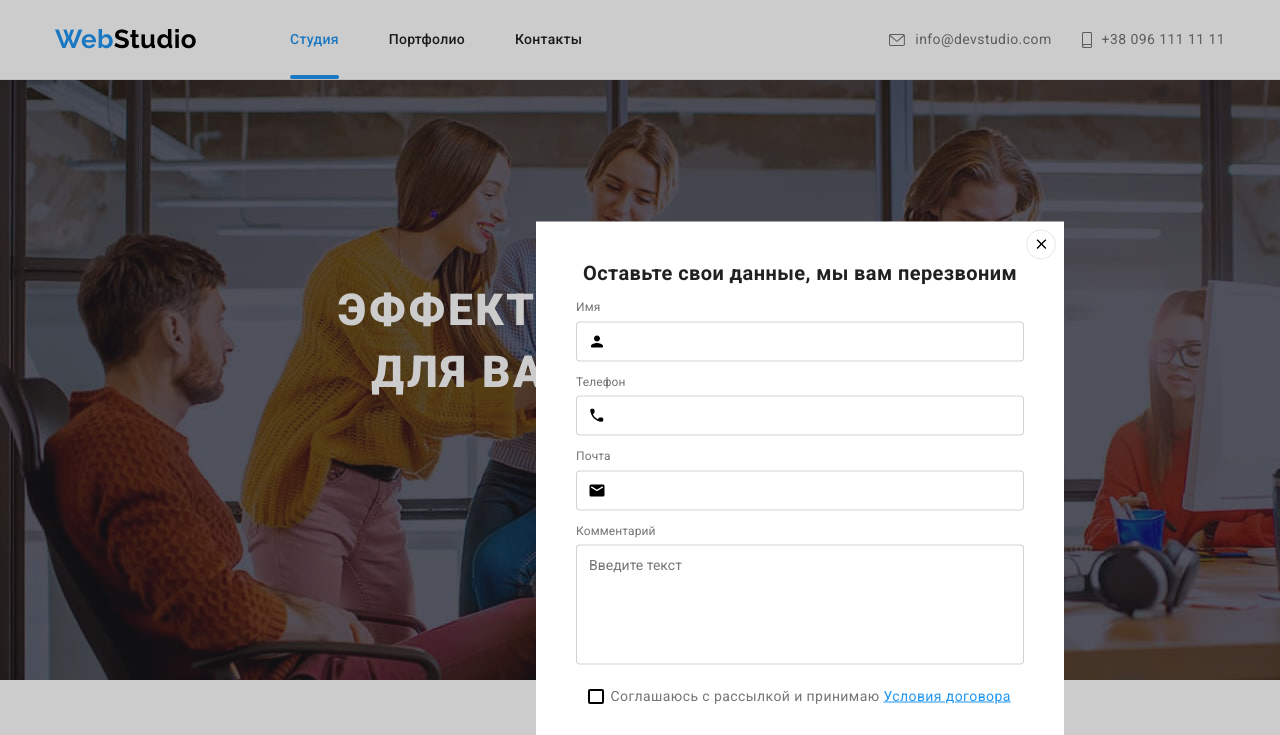
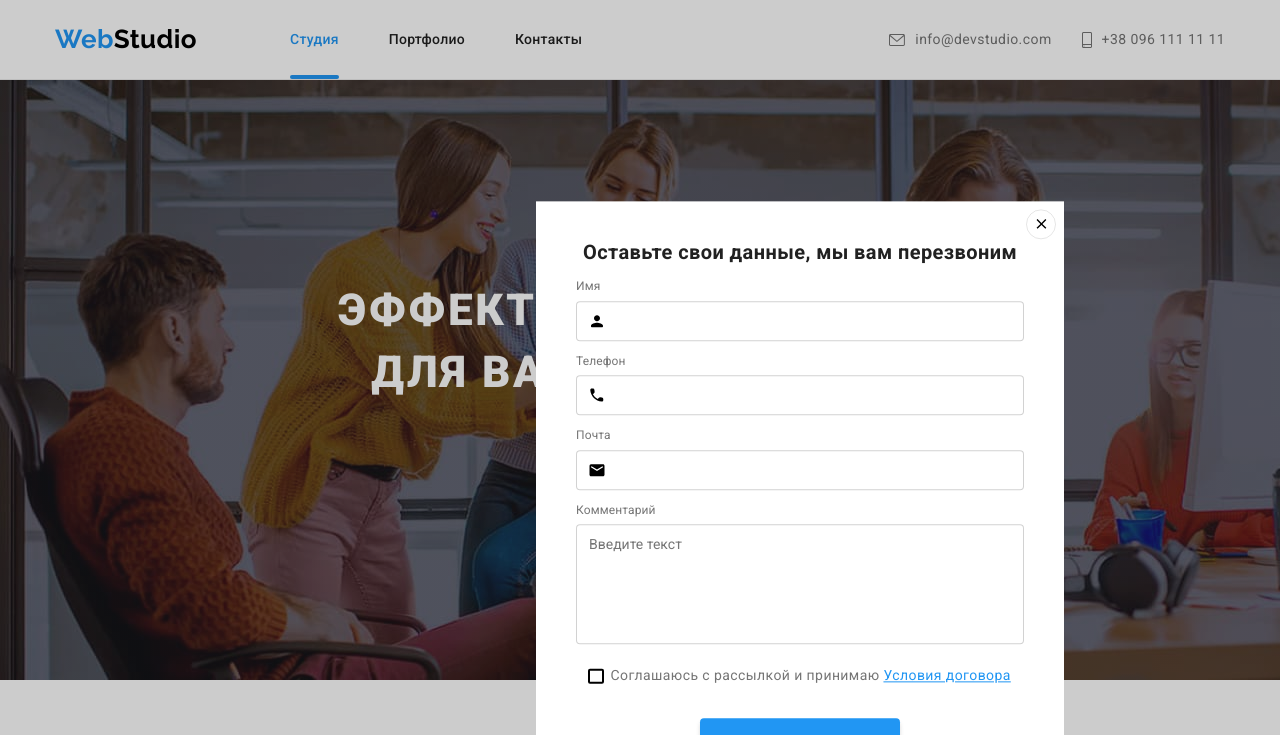
Before and after one commit to RomanTsiukh/goit-markup-hw-06, a plain HTML site: page index.html in a window 1280 px wide. Both pictures are taken after a click on the button "Заказать услугу". Shown: the top 735 px of the page. Drawn offline with nearby package versions, Linux system fonts and the light colour scheme.

Commit message:
Правка

```diff
--- a/css/styles.css
+++ b/css/styles.css
@@ -249,7 +249,7 @@ img {
     padding: 40px;
 
     width: 528px;
-    height: 581px;
+    min-height: 581px;
     background-color: var(--primary-white-color);
 
     visibility: visible;
@@ -317,7 +317,9 @@ img {
         flex-direction: column;
     }
 
-    .form-field:nth-child(-n+4){margin-bottom: 10px;}
+    .form-field:nth-child(-n+4){
+        margin-bottom: 10px;
+    }
     .form-field:nth-child(5){margin-bottom: 20px;}
 
     .form-field .form-input{
```
